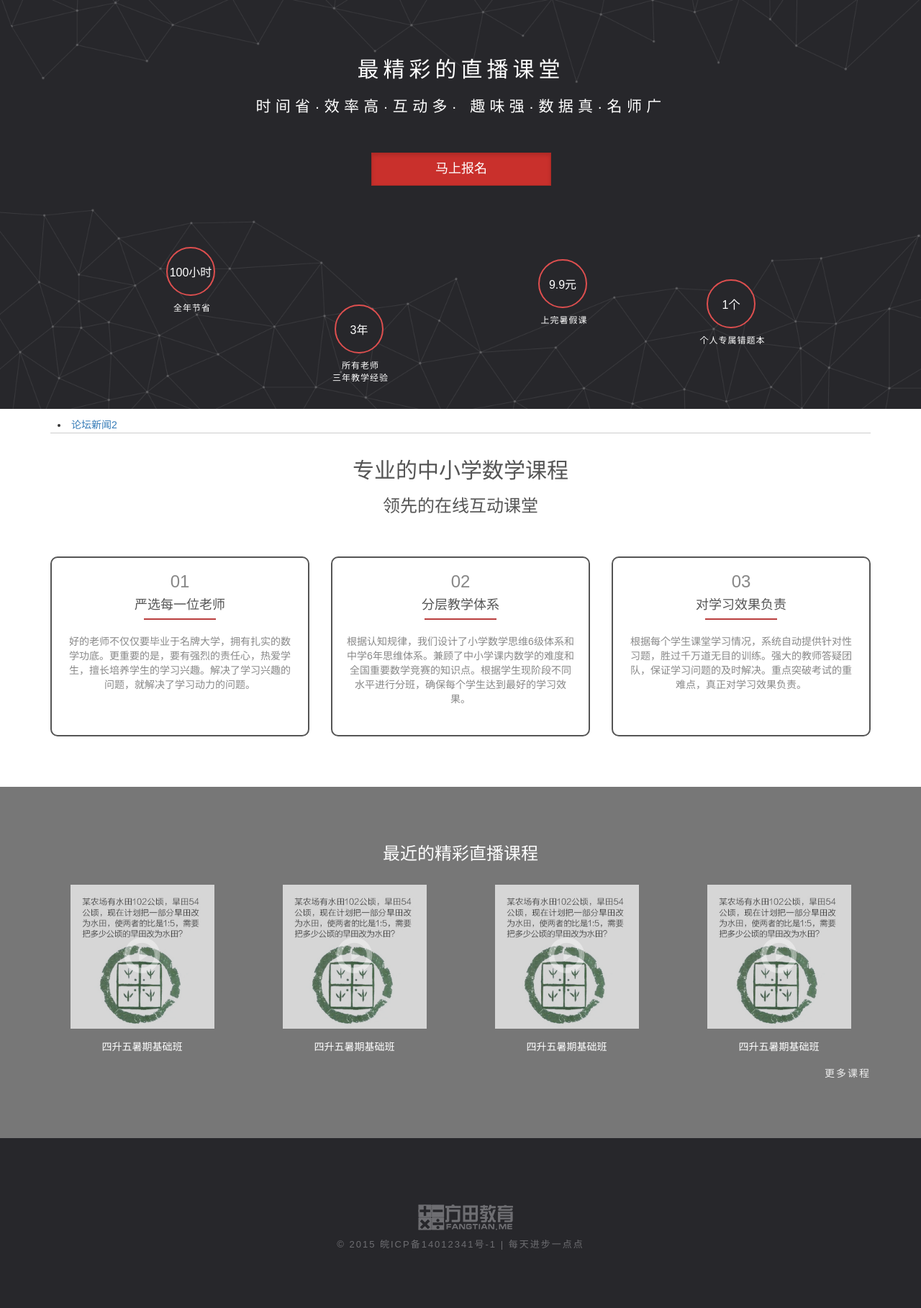
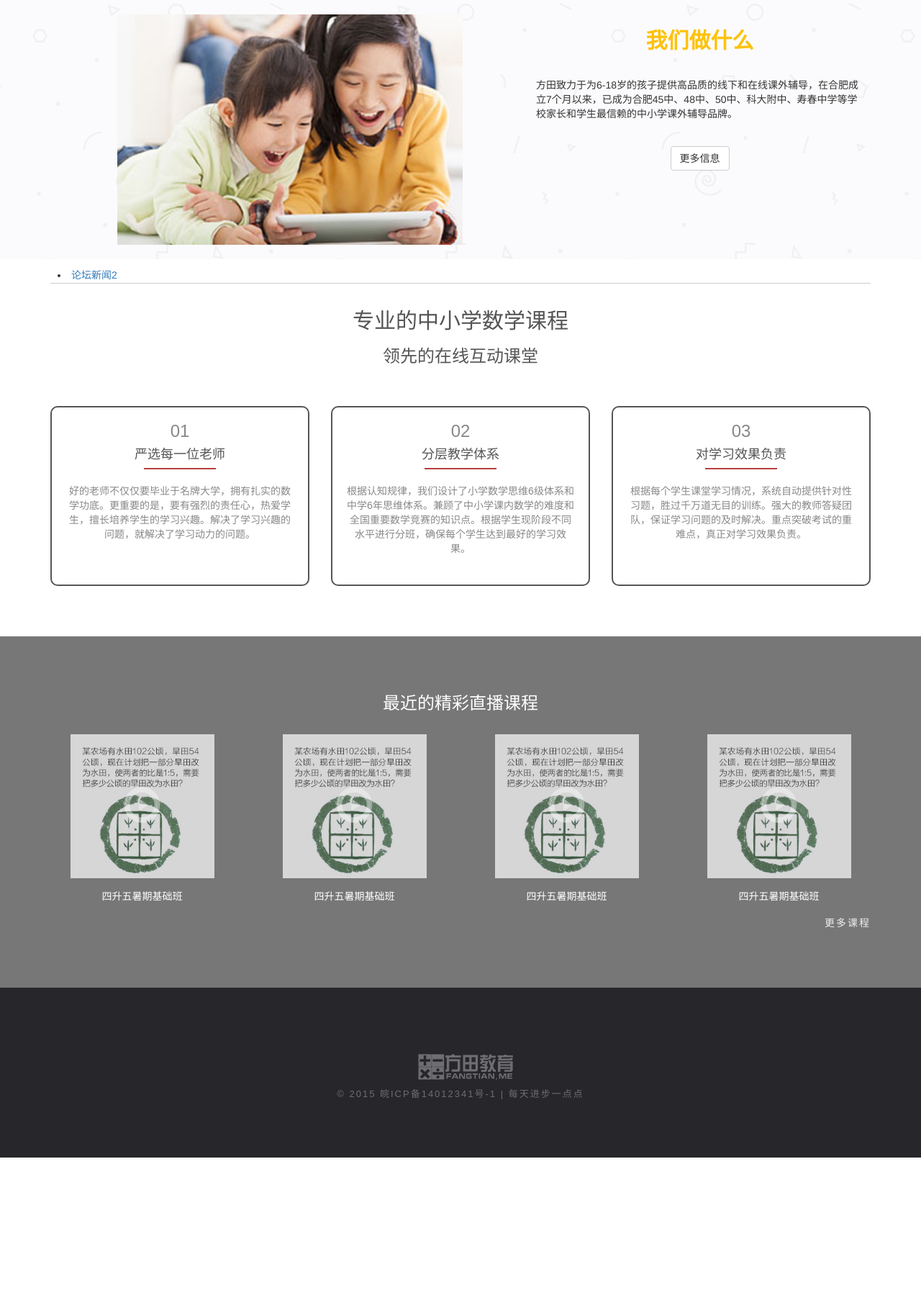
Before and after one commit to fangtian/fangtian_new, a PHP site: page /haibian/ in a window 1280 px wide; the page is wider, and only the part inside the window is pictured. Shown: the part 800-2617 px from the top of that part at 72% size. After the commit the page ends 2408 px from the top of that part, so only its background shows below. Run offline with PHP 8.4, Linux system fonts and the light colour scheme.

Commit message:
index animate

```diff
--- a/_/css/fangtian.css
+++ b/_/css/fangtian.css
@@ -121,141 +121,51 @@ header #dropdown-wx-menu .wx_desc {
   text-decoration: none;
 }
 #home #homecontainer .intro {
-  padding: 70px 0 0px;
-  background-color: #27272b;
-  color: white;
-  background-image: url("../images/node-top.png");
-  background-position: 50% 0;
-  background-repeat: no-repeat;
-  background-size: 1280px 120px;
-  z-index: 2;
-  position: relative;
-}
-#home #homecontainer .intro .jumbotron {
-  background-color: transparent;
-  padding: 0;
-  background-size: 10%;
-  text-align: center;
-}
-#home #homecontainer .intro .jumbotron a {
-  -webkit-border-radius: 0px;
-  -webkit-background-clip: padding-box;
-  -moz-border-radius: 0px;
-  -moz-background-clip: padding;
-  border-radius: 0px;
-  background-clip: padding-box;
-  width: 250px;
-}
-#home #homecontainer .intro .jumbotron h2 {
-  font-family: "Microsoft YaHei", "微软雅黑", "黑体", Arial;
-  -webkit-font-smoothing: antialiased;
-  margin: 10px 0 20px;
-  font-weight: normal;
-  letter-spacing: 0.2em;
-}
-#home #homecontainer .intro .jumbotron .lead {
-  font-family: "Microsoft YaHei", "微软雅黑", "黑体", Arial;
-  margin-bottom: 50px;
-  letter-spacing: 0.3em;
-}
-#home #homecontainer .stats {
-  min-height: 320px;
-  background: url("../images/node-bottom.png") no-repeat 40% 50%;
-  background-color: #27272b;
-  padding: 0 0 55px;
-  color: white;
-  position: relative;
-  background-size: 1600px 344px;
-  margin-top: -40px;
-}
-#home #homecontainer .stats .container {
-  position: relative;
-  top: 40px;
-}
-#home #homecontainer .stats a {
-  background-color: transparent;
-}
-#home #homecontainer .stats a:hover {
-  background: #de4f4f;
-}
-#home #homecontainer .stats a.stat {
-  cursor: pointer;
-}
-#home #homecontainer .stats .stat {
-  position: absolute;
-  width: 68px;
-  height: 68px;
-  background-color: #27272b;
-  -webkit-border-radius: 150px;
-  -webkit-background-clip: padding-box;
-  -moz-border-radius: 150px;
-  -moz-background-clip: padding;
-  border-radius: 150px;
-  background-clip: padding-box;
-  border: 2px solid #de4f4f;
-  -webkit-transition: all 0.2s linear;
-  -moz-transition: all 0.2s linear;
-  -o-transition: all 0.2s linear;
-  transition: all 0.2s linear;
-  color: white;
-  text-decoration: none;
-}
-#home #homecontainer .stats .events-stat {
-  left: 15%;
-  top: 55px;
-}
-#home #homecontainer .stats .packages-stat {
-  right: 35%;
-  top: 72px;
-}
-#home #homecontainer .stats .stackoverflow-stat {
-  left: 35%;
-  top: 135px;
-}
-#home #homecontainer .stats .installs-stat {
-  right: 15%;
-  top: 100px;
-}
-@media (max-width: 991px) {
-  #home #homecontainer .stats {
-    min-height: 250px;
-    margin-top: 0;
-  }
-  #home #homecontainer .stats .events-stat {
-    left: 20%;
-    top: -20px;
-  }
-  #home #homecontainer .stats .packages-stat {
-    right: 20%;
-    top: -20px;
-  }
-  #home #homecontainer .stats .stackoverflow-stat {
-    left: 20%;
-    top: 90px;
-  }
-  #home #homecontainer .stats .installs-stat {
-    right: 20%;
-    top: 90px;
-  }
-}
-#home #homecontainer .stats span.value {
-  display: block;
-  line-height: 68px;
-  text-align: center;
-  font-family: "Microsoft YaHei", "微软雅黑", "黑体", Arial;
-  font-size: 16px;
-}
-#home #homecontainer .stats span.stat-title {
-  display: block;
-  width: 100px;
-  text-align: center;
-  margin-left: -16px;
-  margin-top: 7px;
-  letter-spacing: 1px;
-  font-size: 12px;
-}
-#home #homecontainer .stats span.stat-title:hover {
-  color: #de4f4f;
+  text-align: center;
+  background-image: url(../images/bg-index-body.jpg);
+  background-repeat: repeat;
+}
+@media (min-width: 768px) {
+  #home #homecontainer .intro .delay-04 {
+    padding: 60px 0px;
+  }
+  #home #homecontainer .intro .title {
+    padding: 60px 10px;
+  }
+  #home #homecontainer .intro .title .delay-08 {
+    margin-top: 60px;
+  }
+}
+#home #homecontainer .intro .delay-04 {
+  padding: 20px 0px;
+  -webkit-animation-delay: .4s;
+  animation-delay: .4s;
+}
+#home #homecontainer .intro .delay-04 img {
+  display: inline-block;
+  max-width: 100%;
+  height: auto;
+}
+#home #homecontainer .intro .title {
+  padding: 20px 10px;
+}
+#home #homecontainer .intro .title h2 {
+  color: #fec20b;
+  font-weight: 700;
+  -webkit-animation-delay: .6s;
+  animation-delay: .6s;
+}
+#home #homecontainer .intro .title .delay-08 {
+  text-align: left;
+  margin-top: 35px;
+}
+@media (max-width: 767px) {
+  #home #homecontainer .intro .title .delay-08 {
+    text-align: center;
+  }
+}
+#home #homecontainer .intro .title .more-info {
+  margin-top: 35px;
 }
 #home #homecontainer .about {
   padding: 0px 0 60px;
@@ -1096,7 +1006,7 @@ header #dropdown-wx-menu .wx_desc {
     margin-top: 5px;
   }
   #course .course_list .classitem .detail p {
-    margin-top: 5px;
+    margin: 5px 0 0;
   }
   #course .course_list .classitem .badge {
     display: block;
--- a/index.html
+++ b/index.html
@@ -138,7 +138,7 @@
     <!-- homecontainer star -->
     <section id="homecontainer">
         <!-- video star -->
-        <section class="video">
+        <section class="video hidden-xs">
             <video class="bg" poster="_/images/desk.jpg" autoplay loop>
                 <source src="bg.mp4" type="video/mp4">
                 <source src="bg.webm" type="video/webm">
@@ -168,71 +168,50 @@
         </section>
         <!-- swiper banner end-->
         <!-- intro star -->
-        <section class="intro">
+        <section class="intro  clearfix">
             <div class="container">
-                <div class="row">
-                    <div class="col-md-10 col-md-offset-1">
-                        <div class="jumbotron view-animate fadeInLeftSm delay-02">
-                            <h2>最精彩的直播课堂</h2>
-                            <p class="lead view-animate fadeInRightSm delay-04">时间省·效率高·互动多<span class="hidden-xs">·</span> 趣味强·数据真·名师广</p>
-                            <a href="/install" id="install-meteor-btn" class="btn btn-danger btn-lg btn-invert view-animate fadeInUpSmall delay-06" role="button">马上报名</a>
-                            <div class="social-buttons" id="homepage-social-buttons">
-                                <!-- to be replaced with #homepage-social-buttons-cache once it's ready -->
+                <div class="col-sm-7 view-animate fadeInRightSm delay-04 clearfix">
+                    <img src="_/images/fangtian_whatwedo.jpg" width="480" height="320" alt="">
+                </div>
+                <div class="col-sm-5 title">
+                    <h2 class="view-animate fadeInLeftSm ">我们做什么</h2>
+                    <div class="view-animate fadeInLeftSm delay-08">
+                        <p>方田致力于为6-18岁的孩子提供高品质的线下和在线课外辅导，在合肥成立7个月以来，已成为合肥45中、48中、50中、科大附中、寿春中学等学校家长和学生最信赖的中小学课外辅导品牌。
+                        </p>
+                    </div>
+                    <div class=" view-animate fadeInLeftSm delay-1 more-info">
+                        <a href="history.html" class="btn btn-ellipse btn-icon btn-icon-right btn-default">
+                            <span>更多信息</span>
+                        </a>
                     </div>
                 </div>
             </div>
-                </div>
-            </div>
-            <!-- /.container -->
         </section>
         <!-- intro end -->
-        <!-- stats star -->
-        <section class="stats">
-            <div class="container stats-container">
-                <a href="savetime.html" class="stat events-stat view-animate fadeInRotate delay-1">
-                    <span class="value">100小时</span>
-                    <span class="stat-title view-animate fadeInUpSmall delay-2">全年节省</span>
-                </a>
-                <a href="teachers.html" class="stat stackoverflow-stat  view-animate fadeInRotate delay-1">
-                    <span class="value">3年</span>
-                    <span class="stat-title view-animate fadeInUpSmall delay-2">所有老师<br>三年教学经验</span>
-                </a>
-                <a href="course.html" class="stat packages-stat  view-animate fadeInRotate delay-1">
-                    <span class="value">9.9元</span>
-                    <span class="stat-title view-animate fadeInUpSmall delay-2">上完暑假课</span>
-                </a>
-                <a href="notebook.html" class="stat installs-stat  view-animate fadeInRotate delay-1 ">
-                    <span class="value">1个</span>
-                    <span class="stat-title view-animate fadeInUpSmall delay-2">个人专属错题本</span>
-                </a>
-            </div>
-        </section>
-        <!-- stats end-->
+
         <!-- newsbanner star -->
         <section class="news">
             <div class="container">
                 <div class="swiper-news swiper-container" id="swiper">
                     <div class="swiper-wrapper">
-                    <div class="item swiper-slide" >
+                        <div class="item swiper-slide">
                             <li><a href="">论坛新闻1</a></li>
                         </div>
                         <!-- swiper-slide -->
-                    <div class="item swiper-slide" >
+                        <div class="item swiper-slide">
                             <li><a href="">论坛新闻2</a></li>
                         </div>
                         <!-- swiper-slide -->
-                    <div class="item swiper-slide" >
+                        <div class="item swiper-slide">
                             <li><a href="">论坛新闻3</a></li>
                         </div>
                         <!-- livecourse_item -->
                     </div>
                     <div class="swiper-pagination swiper-pagination-clickable swiper-pagination-bullets"></div>
                 </div>
-
             </div>
         </section>
         <!-- newsbanner end -->
-
         <!-- about star-->
         <section class="about">
             <div class="container">
```
Also changed, not shown: _/components/less/_fangtian.less (+50 -169 lines), _/images/bg-index-body.jpg (added). Lines whose indentation alone changed are shown as unchanged.
